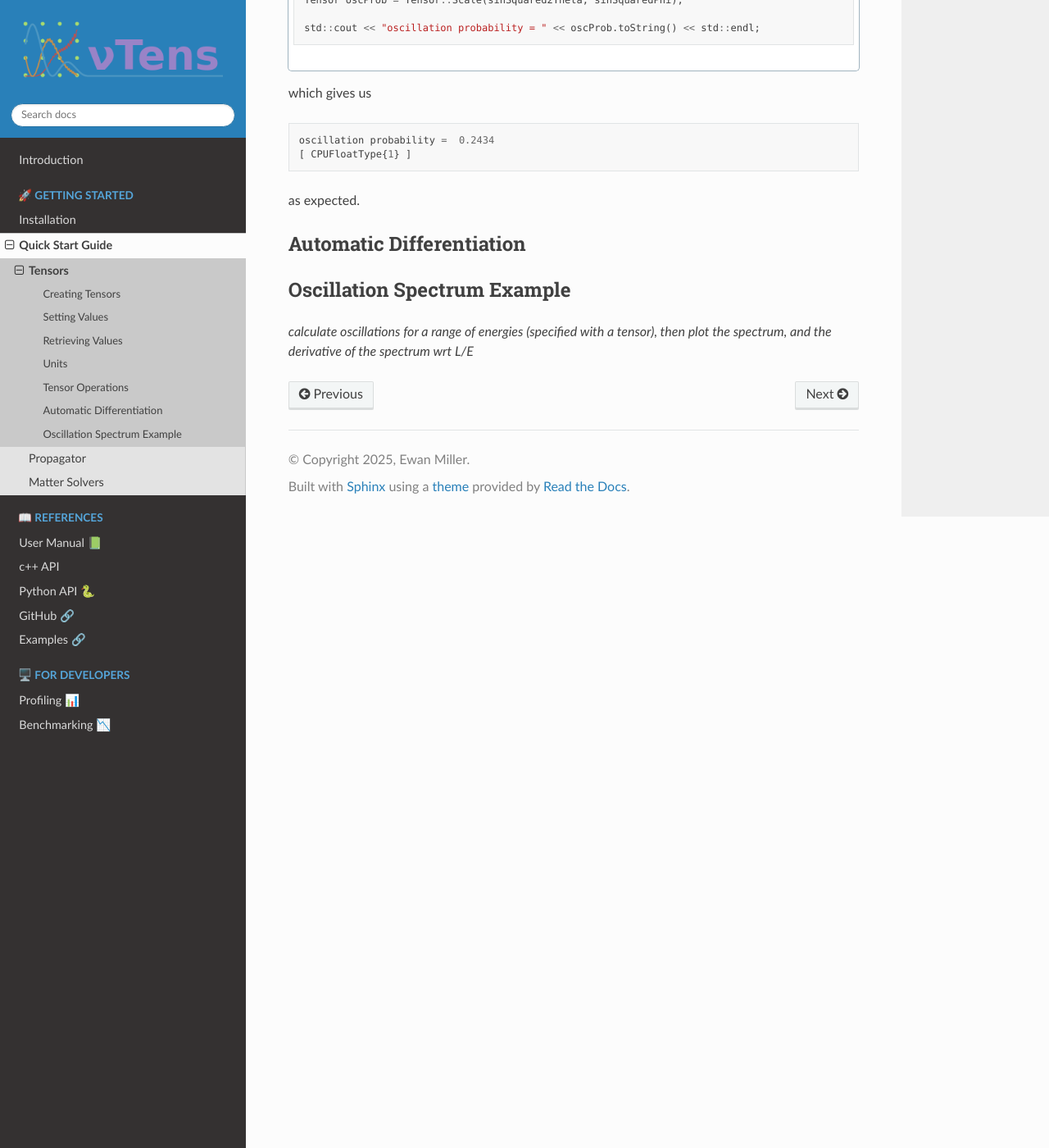
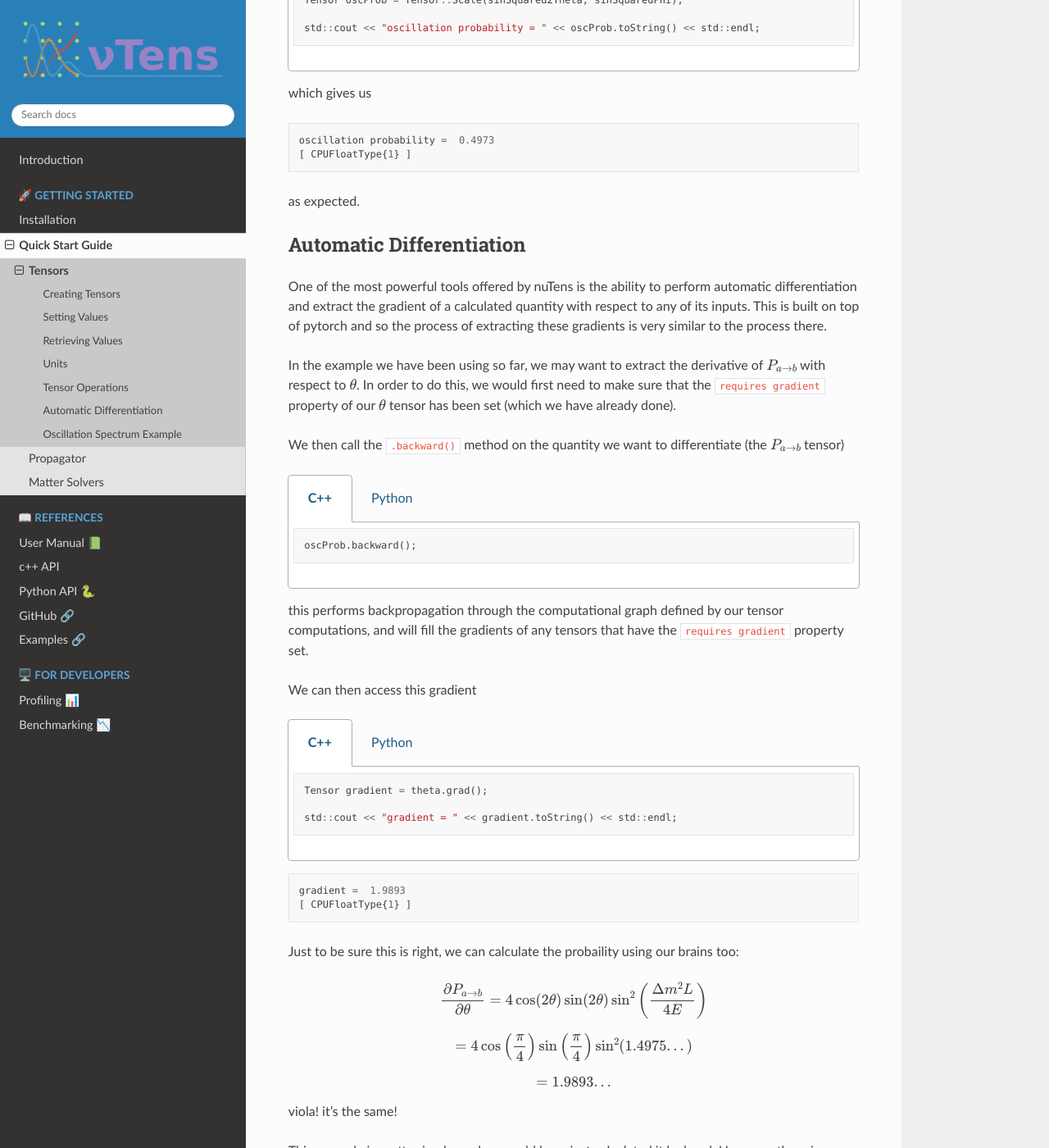
Before and after one commit to ewanwm/nuTens, a Sphinx documentation site: the page built from doc/source/quick-start-guide/tensors.rst, in a window 1280 px wide and 1400 px high, scrolled down 4567 px. Shown: the whole window at 82% size. Built offline with Sphinx 7.4.7 and the Read the Docs theme 3.1.0, drawn with Linux system fonts in a browser that asks for light colours; some of the changed text lies outside the part shown.

Commit message:
add section on automatic differentiation to tensor part of QSG

```diff
--- a/doc/source/quick-start-guide/tensors.rst
+++ b/doc/source/quick-start-guide/tensors.rst
@@ -245,7 +245,7 @@ which gives us
 
 .. code::
 
-    oscillation probability =  0.2434
+    oscillation probability =  0.4973
     [ CPUFloatType{1} ]
 
 as expected.
@@ -253,7 +253,68 @@ as expected.
 Automatic Differentiation
 -------------------------
 
+One of the most powerful tools offered by nuTens is the ability to perform automatic differentiation and extract the gradient of a calculated quantity with respect to any of its inputs.
+This is built on top of pytorch and so the process of extracting these gradients is very similar to the process there.
 
+In the example we have been using so far, we may want to extract the derivative of :math:`P_{a \rightarrow b}` with respect to :math:`\theta`.
+In order to do this, we would first need to make sure that the ``requires gradient`` property of our :math:`\theta` tensor has been set (which we have already done).
+
+We then call the :code:`.backward()` method on the quantity we want to differentiate (the :math:`P_{a \rightarrow b}` tensor)
+
+.. tabs::
+
+    .. code-tab:: c++
+
+        oscProb.backward();
+
+    .. code-tab:: py
+
+        osc_prob.backward()
+
+this performs backpropagation through the computational graph defined by our tensor computations, and will fill the gradients of any tensors that have the ``requires gradient`` property set.
+
+We can then access this gradient
+
+.. tabs::
+
+    .. code-tab:: c++
+
+        Tensor gradient = theta.grad();
+
+        std::cout << "gradient = " << gradient.toString() << std::endl;
+
+    .. code-tab:: py
+
+        gradient = theta.grad()
+
+        print(f"gradient = {gradient.to_string()}")
+
+.. code::
+
+    gradient =  1.9893
+    [ CPUFloatType{1} ]
+
+Just to be sure this is right, we can calculate the probaility using our brains too:
+
+.. math::
+
+    \frac {\partial P_{a \rightarrow b} } { \partial \theta } = 4 \cos ( 2 \theta ) \sin ( 2 \theta ) \sin^2 \left( \frac{\Delta m^2 L}{ 4 E } \right)
+
+.. math::
+
+    = 4 \cos \left( \frac {\pi} {4} \right) \sin \left( \frac {\pi} {4} \right)  \sin^2 ( 1.4975... )
+
+.. math::
+
+    = 1.9893...
+
+viola! it's the same!
+
+This example is pretty simple, and we could have just calculated it by hand.
+However, there is almost no limit to how complex we can make these calculations.
+We will see in the following parts of this tutorial how this can be used to create a fully differentioble neutrino oscillation model.
+
+Full scripts containing the 2-neutrino oscillation calculation here can be found in "simple-tensor.[py/cpp]" in the `examples folder <https://github.com/ewanwm/nuTens/tree/main/examples>`_.
 
 Oscillation Spectrum Example
 ----------------------------
```
Also changed, not shown: other parts of doc/source/quick-start-guide/tensors.rst (+3 -3 lines).
